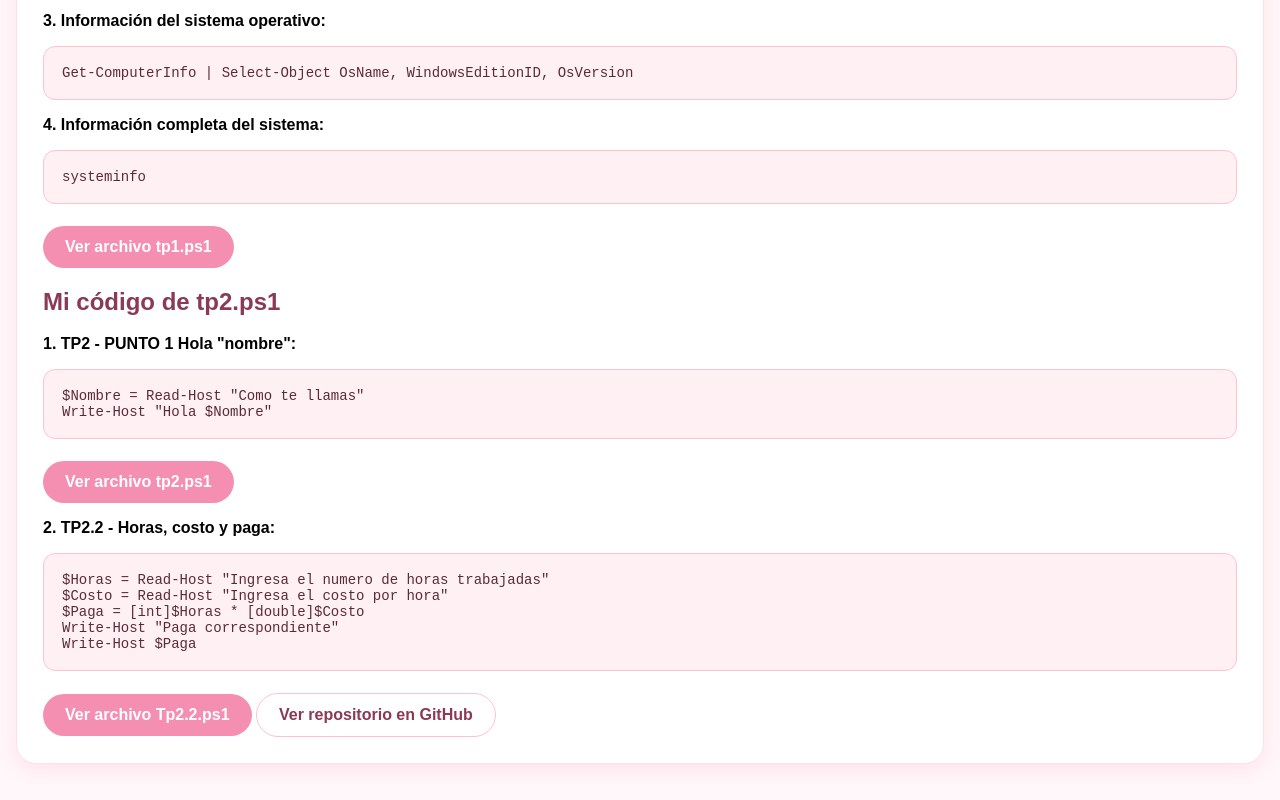
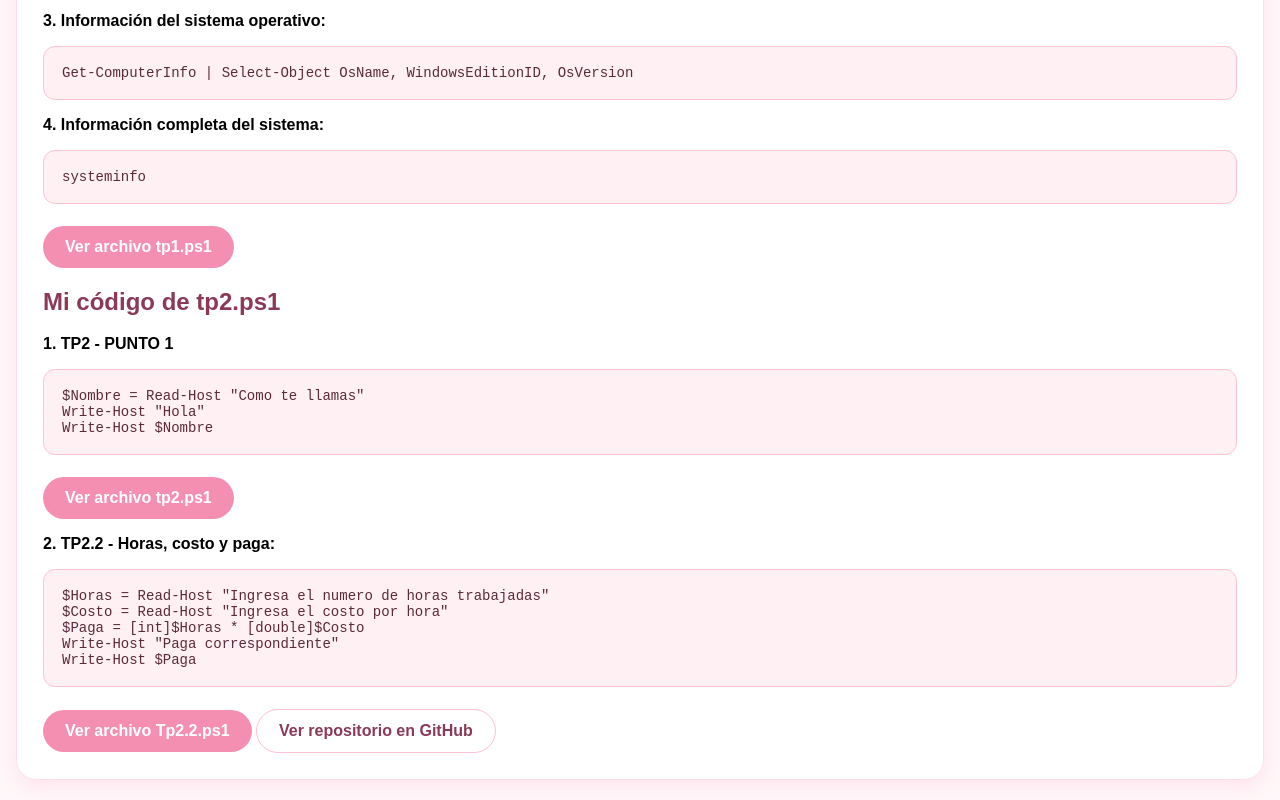
Before and after one commit to AltamiranoDaniela/TP1-PowerShell, a plain HTML site: page index.html in a window 1280 px wide. Shown: the part 566-1366 px from the top of the page. Drawn offline with Linux system fonts and the light colour scheme.

Commit message:
index.html

```diff
--- a/index.html
+++ b/index.html
@@ -46,9 +46,10 @@ pre{background:#fff0f3;color:#5a2a3a;padding:18px;border-radius:12px;border:1px
 
   <h2>Mi código de tp2.ps1</h2>
 
-<p><b>1. TP2 - PUNTO 1 Hola "nombre":</b></p>
+<p><b>1. TP2 - PUNTO 1 </b></p>
 <pre><code>$Nombre = Read-Host "Como te llamas"
-Write-Host "Hola $Nombre"</code></pre>
+Write-Host "Hola"
+Write-Host $Nombre</code></pre>
 
 <a class="btn" href="Tp2.ps1" target="_blank">Ver archivo tp2.ps1</a>
 
```
